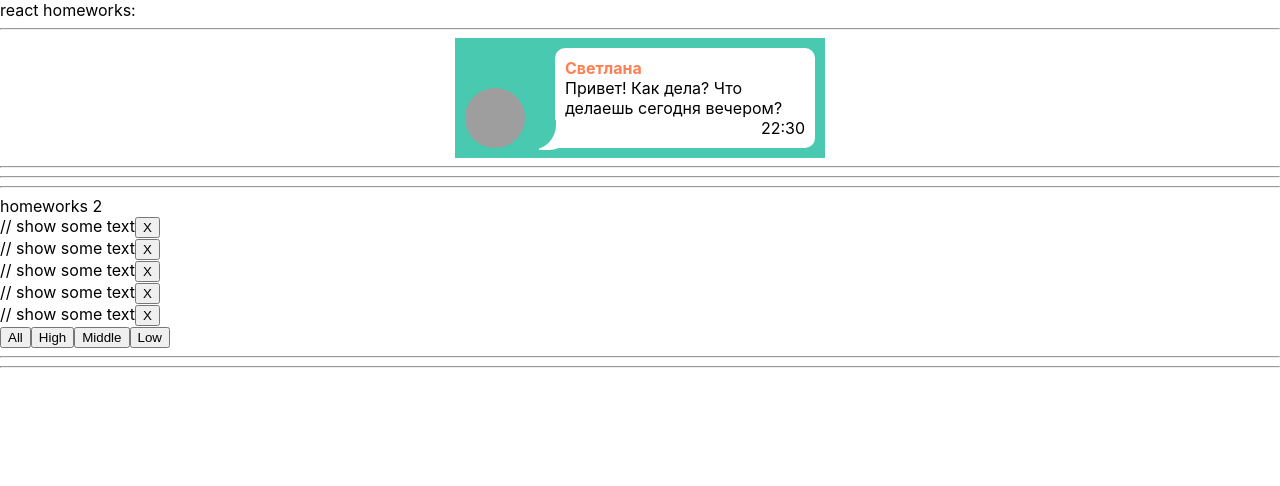
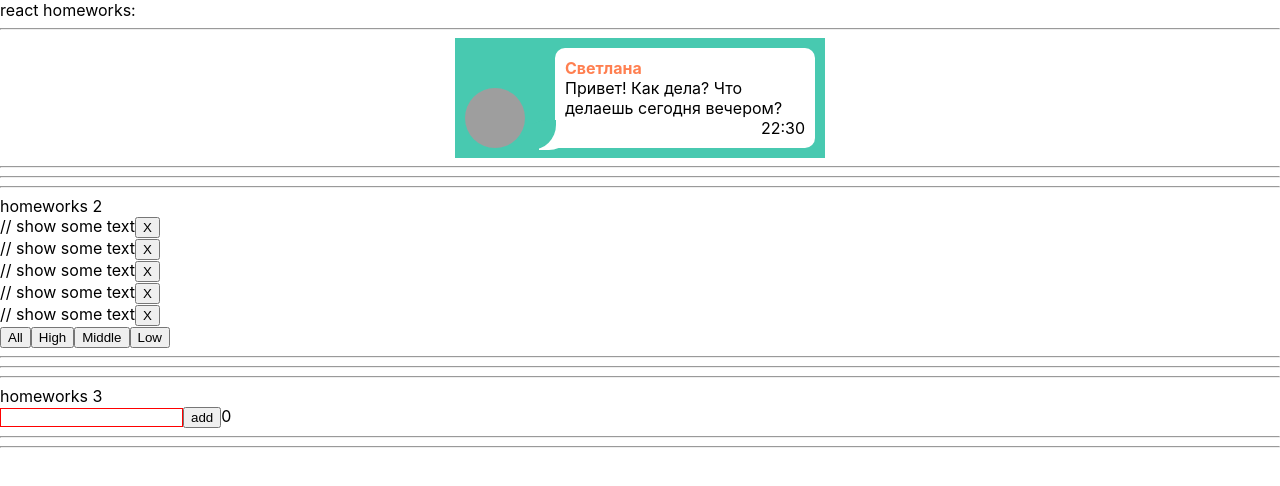
Before and after one commit to SvetlanaPalchikova/Tasks-from-Ignat, a React (Create React App) app: page / in a window 1280 px wide. Shown: the top 486 px of the page. Built offline with nearby package versions, Linux system fonts and the light colour scheme; grey boxes are pictures that could not be loaded.

Commit message:
HW3 part1

```diff
--- a/package.json
+++ b/package.json
@@ -10,6 +10,7 @@
     "@types/node": "^12.0.0",
     "@types/react": "^17.0.0",
     "@types/react-dom": "^17.0.0",
+    "@types/uuid": "^8.3.4",
     "react": "^17.0.2",
     "react-dom": "^17.0.2",
     "react-scripts": "4.0.3",
--- a/src/p1-main/m1-ui/u1-app/App.tsx
+++ b/src/p1-main/m1-ui/u1-app/App.tsx
@@ -2,6 +2,7 @@
 import s from './App.module.css'
 import HW1 from '../../../p2-homeworks/h1/HW1'
 import HW2 from "../../../p2-homeworks/h2/HW2";
+import HW3 from "../../../p2-homeworks/h3/HW3";
 
 function App() {
     return (
@@ -9,7 +10,7 @@
             <div>react homeworks:</div>
             <HW1/>
             <HW2/>
-            {/*<HW3/>*/}
+            <HW3/>
             {/*<HW4/>*/}
             {/*<HW5/>*/}
 
--- a/src/p2-homeworks/h3/Greeting.tsx
+++ b/src/p2-homeworks/h3/Greeting.tsx
@@ -1,16 +1,16 @@
-import React from 'react'
+import React, {ChangeEvent, ChangeEventHandler, FC} from 'react'
 import s from './Greeting.module.css'
 
 type GreetingPropsType = {
     name: any // need to fix any
-    setNameCallback: any // need to fix any
+    setNameCallback: (event: ChangeEvent<HTMLInputElement>) => void; // need to fix any
     addUser: any // need to fix any
     error: any // need to fix any
     totalUsers: any // need to fix any
 }
 
 // презентационная компонента (для верстальщика)
-const Greeting: React.FC<GreetingPropsType> = (
+const Greeting:FC<GreetingPropsType> = (
     {name, setNameCallback, addUser, error, totalUsers} // деструктуризация пропсов
 ) => {
     const inputClass = s.error // need to fix with (?:)
--- a/src/p2-homeworks/h3/GreetingContainer.tsx
+++ b/src/p2-homeworks/h3/GreetingContainer.tsx
@@ -1,9 +1,10 @@
-import React, {useState} from 'react'
+import React, {ChangeEvent, ChangeEventHandler, FC, useState} from 'react'
 import Greeting from './Greeting'
+import {UserType} from "./HW3";
 
 type GreetingContainerPropsType = {
-    users: any // need to fix any
-    addUserCallback: any // need to fix any
+    users: Array<UserType>;
+    addUserCallback: (name: string) => void;
 }
 
 // более простой и понятный для новичков
@@ -11,15 +12,17 @@
 
 // более современный и удобный для про :)
 // уровень локальной логики
-const GreetingContainer: React.FC<GreetingContainerPropsType> = ({users, addUserCallback}) => { // деструктуризация пропсов
-    const [name, setName] = useState<any>('') // need to fix any
-    const [error, setError] = useState<any>('') // need to fix any
+const GreetingContainer:FC<GreetingContainerPropsType> = ({users, addUserCallback}) => { // деструктуризация пропсов
+    const [name, setName] = useState<string>('') // need to fix any
+    const [error, setError] = useState<string>('') // need to fix any
 
-    const setNameCallback = (e: any) => { // need to fix any
-        setName('') // need to fix
+    const setNameCallback = (event: ChangeEvent<HTMLInputElement>) => {
+        const name = event.currentTarget.value;
+        setName(name)
     }
     const addUser = () => {
-        alert(`Hello  !`) // need to fix
+        alert(`Hello ${name}  ! `)
+        setName("")
     }
 
     const totalUsers = 0 // need to fix
--- a/src/p2-homeworks/h3/HW3.tsx
+++ b/src/p2-homeworks/h3/HW3.tsx
@@ -1,23 +1,28 @@
 import React, {useState} from 'react'
 import GreetingContainer from './GreetingContainer'
+import {v1} from 'uuid'
 
 // types
 export type UserType = {
-    _id: any // need to fix any
-    name: any // need to fix any
+    _id: string;
+    name: string;
 }
 
 // уровень работы с глобальными данными
 function HW3() {
-    const [users, setUsers] = useState<any>([]) // need to fix any
+    const [users, setUsers] = useState<Array<UserType>>([])
 
-    const addUserCallback = (name: any) => { // need to fix any
-        setUsers([]) // need to fix
+    const addUserCallback = (name: string) => {
+        const user: UserType = {_id: v1(), name};
+        const copyState = [...users, user];
+       // setUsers([...users, user])
+        setUsers(copyState)
     }
 
     return (
         <div>
             <hr/>
+
             homeworks 3
 
             {/*should work (должно работать)*/}
```
Also changed, not shown: 1 other file (tests, documents, lock files or other folders).
